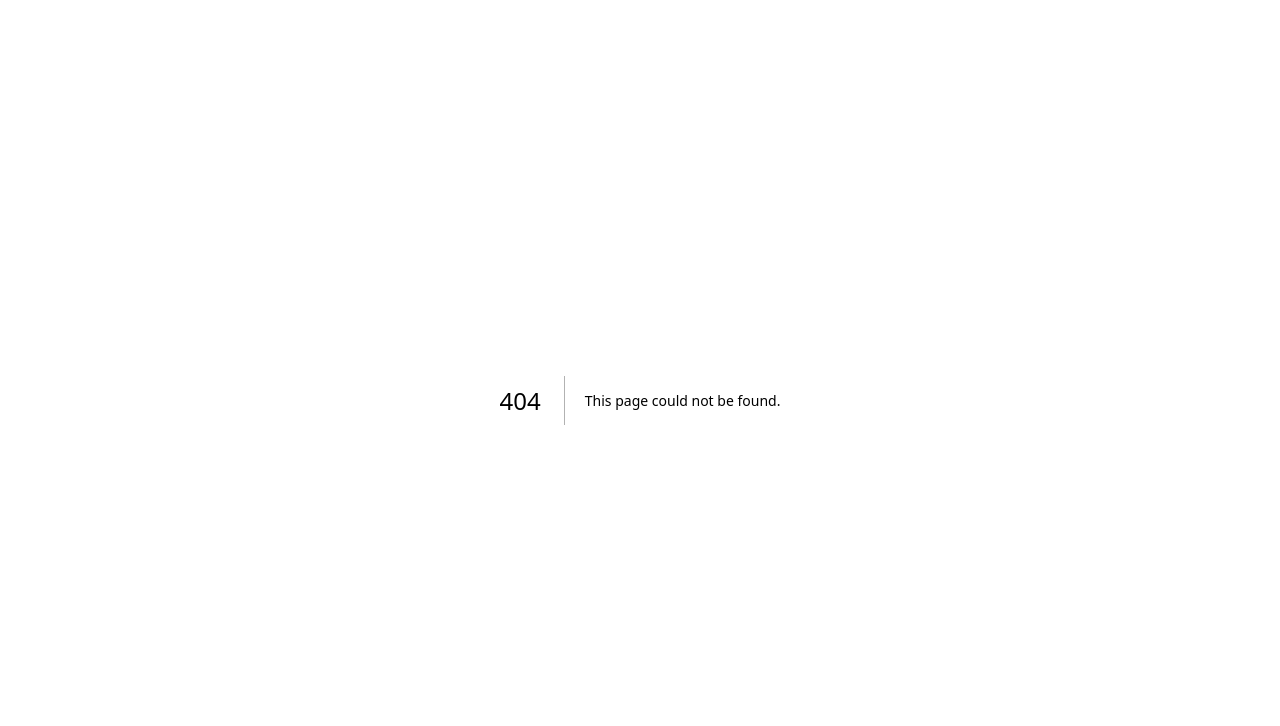
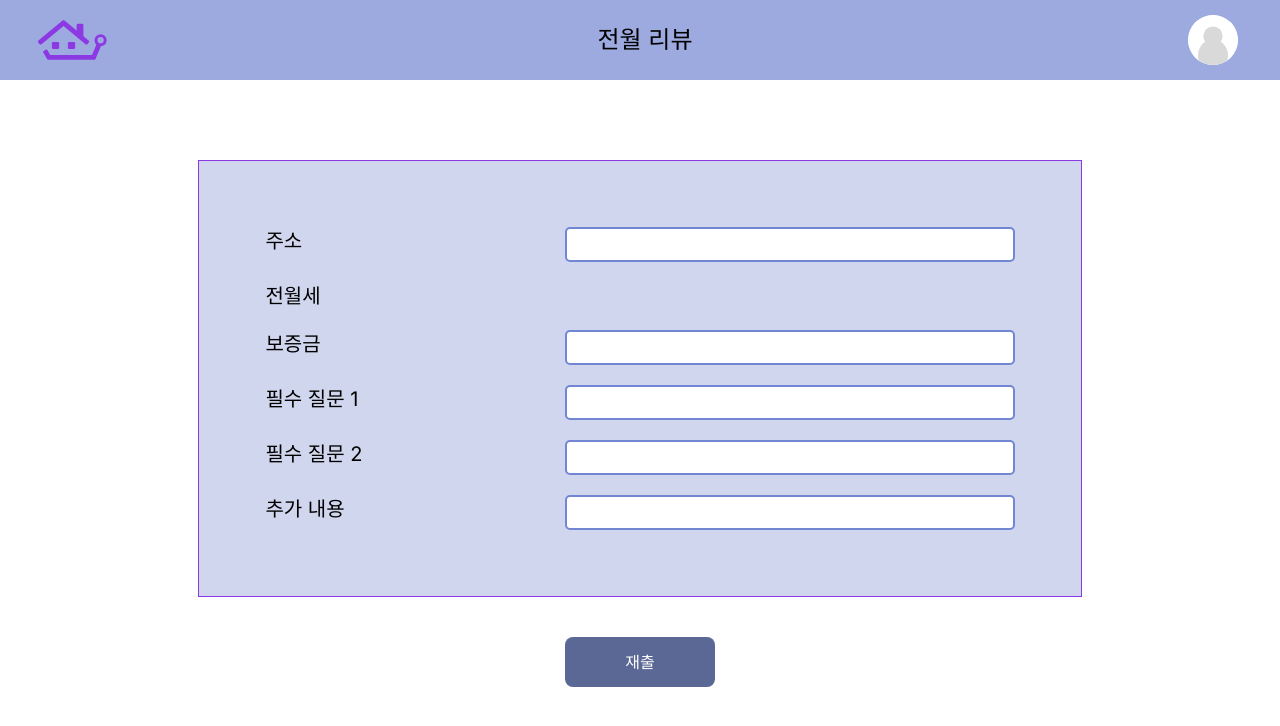
Before and after one commit to rerang/JeonWolReview, a Next.js app in the folder jeonwol-review/: page /review in a window 1280 px wide. Before the commit this address had no page. Shown: the top 726 px of the page. Built offline with nearby package versions, Linux system fonts and the light colour scheme.

Commit message:
review created

```diff
--- /dev/null
+++ b/jeonwol-review/app/review/components/ReviewForm.tsx
@@ -0,0 +1,95 @@
+"use client";
+import "../../globals.css";
+
+import { useForm, SubmitHandler } from "react-hook-form";
+import * as yup from "yup";
+import { yupResolver } from "@hookform/resolvers/yup";
+
+let userSchema = yup.object({
+  address: yup.string().required("필수요소입니다."),
+  //type -> btn?
+  deposit: yup.number().required("필수요소입니다"),
+  qu1: yup.string().required("필수요소입니다."),
+  qu2: yup.string().required("필수요소입니다."),
+  etc: yup.string(),
+});
+
+export default function ReviewForm(props: any) {
+  const { register, handleSubmit, watch, formState } = useForm<any>({
+    resolver: yupResolver(userSchema),
+    mode: "onChange",
+  });
+  const onSubmit = (data: any) => console.log(data);
+
+  return (
+    <form
+      onSubmit={handleSubmit(onSubmit)}
+      className="w-4/5 flex flex-col p-8 gap-10 items-center"
+    >
+      <div className="w-full bg-color-5/[.9] flex flex-col items-center p-14 text-xl border border-color-4">
+        <div className="flex flex-row w-full p-2.5 flex-wrap">
+          <div className="w-2/5"> 주소 </div>
+          <input
+            {...register("address")}
+            className="w-3/5 h-[35px] rounded-[5px] outline-none p-2 border border-color-0 border-2"
+          ></input>
+          <div className="text-[#A44848] text-base">
+            {formState.errors.address?.message?.toString()}
+          </div>
+        </div>
+        <div className="flex flex-row w-full p-2.5 flex-wrap">
+          <div className="w-2/5"> 전월세 </div>
+          <button></button>
+          <button></button>
+        </div>
+        <div className="flex flex-row w-full p-2.5 flex-wrap">
+          <div className="w-2/5"> 보증금 </div>
+          <input
+            {...register("deposit")}
+            className="w-3/5 h-[35px] rounded-[5px] outline-none p-2 border border-color-0 border-2"
+          ></input>
+          <div className="text-[#A44848] text-base">
+            {formState.errors.deposit?.message?.toString()}
+          </div>
+        </div>
+        <div className="flex flex-row w-full p-2.5 flex-wrap">
+          <div className="w-2/5"> 필수 질문 1 </div>
+          <input
+            {...register("qu1")}
+            className="w-3/5 h-[35px] rounded-[5px] outline-none p-2 border border-color-0 border-2"
+          ></input>
+          <div className="text-[#A44848] text-base">
+            {formState.errors.qu1?.message?.toString()}
+          </div>
+        </div>
+        <div className="flex flex-row w-full p-2.5 flex-wrap">
+          <div className="w-2/5"> 필수 질문 2 </div>
+          <input
+            {...register("qu2")}
+            className="w-3/5 h-[35px] rounded-[5px] outline-none p-2 border border-color-0 border-2"
+          ></input>
+          <div className="text-[#A44848] text-base">
+            {formState.errors.qu2?.message?.toString()}
+          </div>
+        </div>
+        <div className="flex flex-row w-full p-2.5 flex-wrap">
+          <div className="w-2/5"> 추가 내용 </div>
+          <input
+            {...register("etc")}
+            className="w-3/5 h-[35px] rounded-[5px] outline-none p-2 border border-color-0 border-2"
+          ></input>
+          <div className="text-[#A44848] text-base">
+            {formState.errors.etc?.message?.toString()}
+          </div>
+        </div>
+      </div>
+      <button
+        type="submit"
+        className="w-[150px] h-[50px] bg-color-7 rounded-[8px] text-[#FFFFFF] "
+        role="submit"
+      >
+        재출
+      </button>
+    </form>
+  );
+}
--- /dev/null
+++ b/jeonwol-review/app/review/page.tsx
@@ -0,0 +1,13 @@
+import Header from "../components/Header";
+import ReviewForm from "./components/ReviewForm";
+
+export default function Review() {
+  return (
+    <>
+      <Header IsUser={true} />
+      <div className="flex flex-col items-center p-12">
+        <ReviewForm />
+      </div>
+    </>
+  );
+}
```
